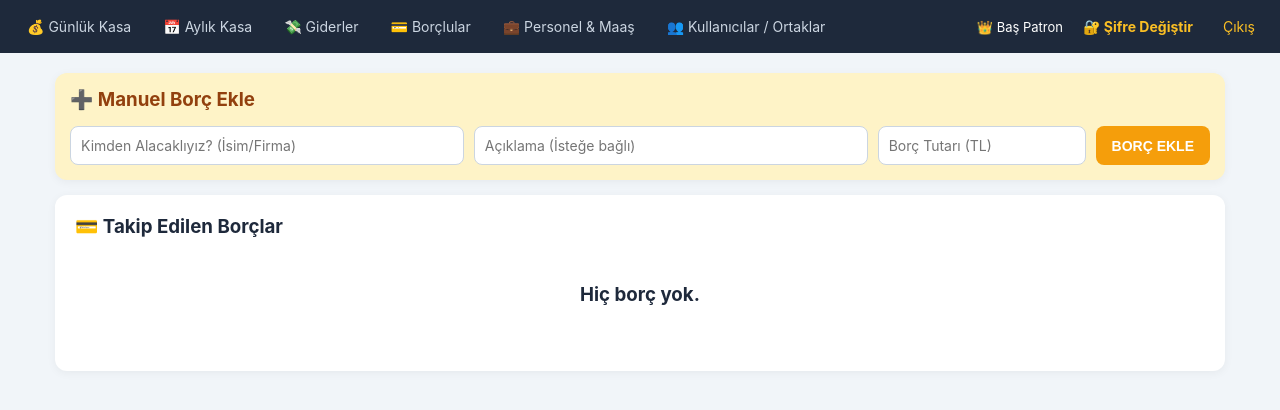
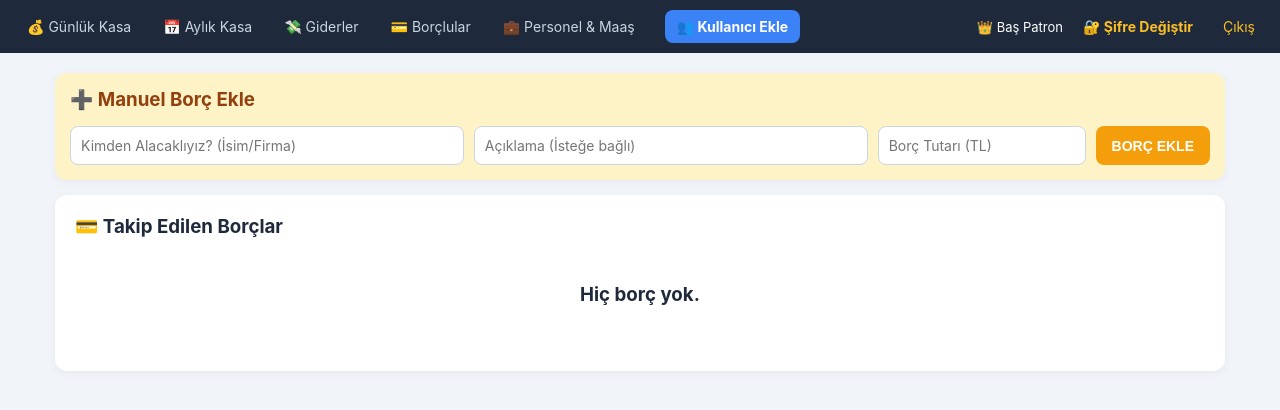
Before and after one commit to Kadirsh299/acar-kasa-takip, a Flask app: page /borclular in a window 1280 px wide. Shown: the top 410 px of the page. Run offline with Flask 3, Linux system fonts and the light colour scheme; the visitor is signed in with stand-in values (Sample User, id 1); parts of the project's set-up code (start-up, migrations or seed data) failed here and were passed over.

Commit message:
Update base.html

```diff
--- a/templates/base.html
+++ b/templates/base.html
@@ -37,8 +37,8 @@ input:focus,select:focus{outline:2px solid #3b82f6;border-color:transparent}
 <a href="{{ url_for('giderler') }}">💸 Giderler</a>
 <a href="{{ url_for('borclular') }}">💳 Borçlular</a>
 <a href="{{ url_for('personel') }}">💼 Personel & Maaş</a>
-{% if session.get('role') == 'admin' %}
-<a href="{{ url_for('kullanicilar') }}">👥 Kullanıcılar / Ortaklar</a>
+{% if admin_mi %}
+<a href="{{ url_for('kullanicilar') }}" style="background:#3b82f6; color:white; font-weight:bold; margin-left:10px;">👥 Kullanıcı Ekle</a>
 {% endif %}
 <div class="kullanici">
 <span>👑 {{ current_user.full_name if current_user else 'Misafir' }}</span>
```
